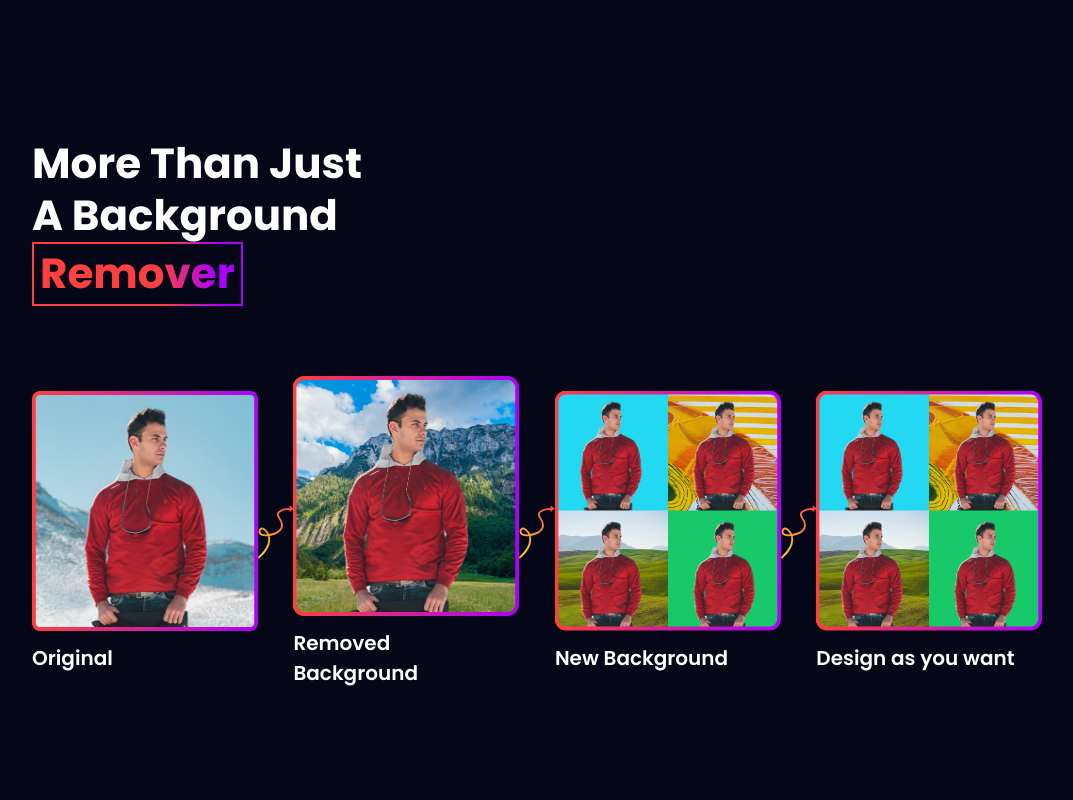
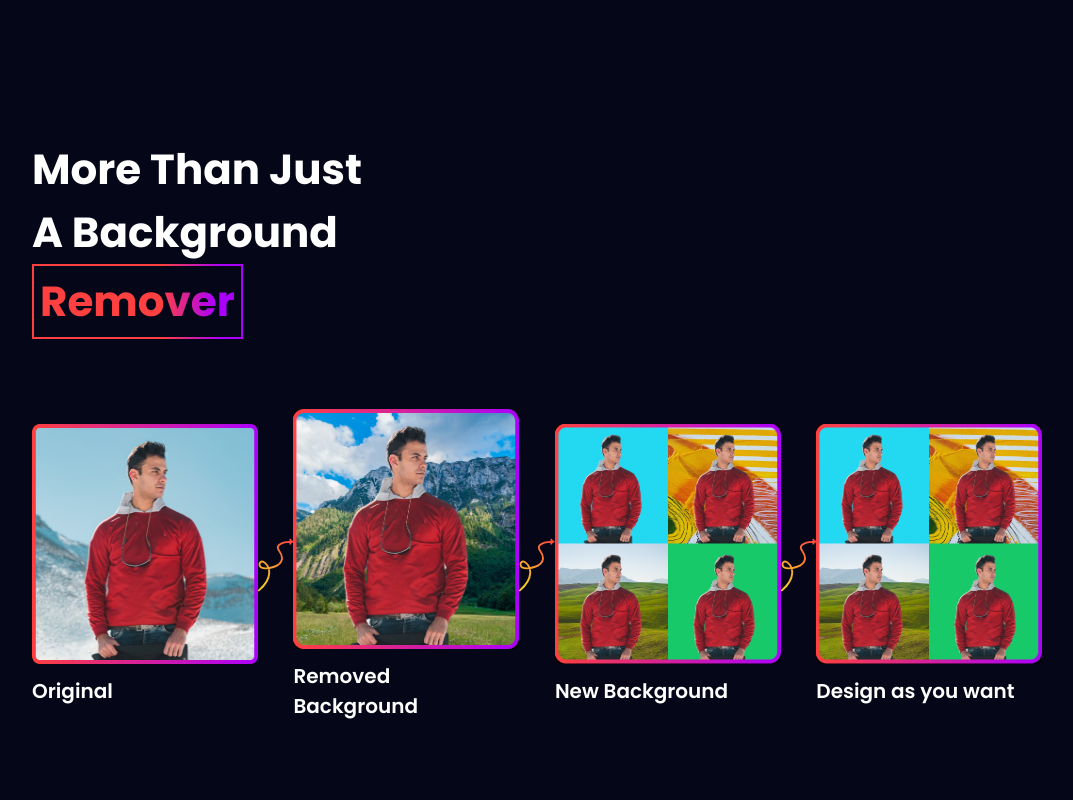
Before and after one commit to arishem51/background-remover, a React (Create React App) app: page / in a window 1280 px wide. Shown: the part 1620-2420 px from the top of the page, without its empty margins (103-1176 px from the left). Built offline with nearby package versions, Linux system fonts and the light colour scheme.

Commit message:
feat: Heading

```diff
--- a/src/App.tsx
+++ b/src/App.tsx
@@ -25,6 +25,8 @@ function App() {
       <Features />
       <BackgroundSpace size={170} />
       <Example />
+      <BackgroundSpace size={170} />
+      <BackgroundSpace size={170} />
     </Wrapper>
   );
 }
--- a/src/components/EachSteps.tsx
+++ b/src/components/EachSteps.tsx
@@ -3,6 +3,7 @@ import styled from "styled-components";
 import { Card1, Card2, Card3 } from "../assets";
 import { COLORS } from "../constant/Colors";
 import Card from "./Card";
+import DefaultHeading from "./Heading";
 import LinearHeading from "./LinearHeading";
 import { BackgroundSpace } from "./Space";
 
@@ -11,11 +12,8 @@ const Wrapper = styled.section`
   flex-direction: column;
 `;
 
-const Heading = styled.h1`
-  font-weight: 800;
-  font-size: 42px;
+const Heading = styled(DefaultHeading)`
   text-align: center;
-  color: ${COLORS.white};
 `;
 
 const Title = styled.p`
--- a/src/components/Example.tsx
+++ b/src/components/Example.tsx
@@ -1,6 +1,7 @@
 import React from "react";
 import styled from "styled-components";
 import { COLORS } from "../constant/Colors";
+import Heading from "./Heading";
 import LinearGradientButton from "./LinearGradientButton";
 import LinearHeading from "./LinearHeading";
 
@@ -29,12 +30,6 @@ const TextContent = styled.div`
   align-items: flex-start;
   gap: 20px;
   width: 45%;
-`;
-
-const Heading = styled.h1`
-  font-weight: 800;
-  font-size: 42px;
-  color: ${COLORS.white};
 `;
 
 const Title = styled.p`
--- a/src/components/Features.tsx
+++ b/src/components/Features.tsx
@@ -2,6 +2,7 @@ import React from "react";
 import styled from "styled-components";
 import { Union } from "../assets";
 import { COLORS } from "../constant/Colors";
+import DefaultHeading from "./Heading";
 import LinearHeading from "./LinearHeading";
 
 const Section = styled.section`
@@ -10,11 +11,7 @@ const Section = styled.section`
   flex-direction: column;
 `;
 
-const Heading = styled.h1`
-  font-weight: 800;
-  font-size: 42px;
-  line-height: 52px;
-  color: ${COLORS.white};
+const Heading = styled(DefaultHeading)`
   width: 35%;
 `;
 
--- /dev/null
+++ b/src/components/Heading.tsx
@@ -0,0 +1,17 @@
+import { HTMLAttributes, PropsWithChildren } from "react";
+import styled from "styled-components";
+import { COLORS } from "../constant/Colors";
+
+type Props = HTMLAttributes<HTMLHeadingElement> & PropsWithChildren;
+
+const H1 = styled.h1`
+  font-weight: 800;
+  font-size: 42px;
+  color: ${COLORS.white};
+`;
+
+const Heading = (props: Props) => {
+  return <H1 {...props} />;
+};
+
+export default Heading;
--- a/src/components/RemoveTheBackground.tsx
+++ b/src/components/RemoveTheBackground.tsx
@@ -2,6 +2,7 @@ import React from "react";
 import styled from "styled-components";
 import { Upload } from "../assets";
 import { COLORS } from "../constant/Colors";
+import Heading from "./Heading";
 import LinearGradientButton from "./LinearGradientButton";
 import LinearHeading from "./LinearHeading";
 import { BackgroundSpace } from "./Space";
@@ -53,10 +54,8 @@ const TextContent = styled.div`
   flex-direction: column;
 `;
 
-const Heading = styled.h1`
-  font-weight: 800;
+const LargeHeading = styled(Heading)`
   font-size: 66px;
-  color: ${COLORS.white};
 `;
 
 const Title = styled.p`
@@ -81,10 +80,10 @@ const RemoveTheBackground = () => {
         <RightImg src={require("../assets/Right-background-remove.png")} />
       </Figure>
       <TextContent>
-        <Heading>
+        <LargeHeading>
           Remove the background from images for{" "}
           <LinearHeading>free.</LinearHeading>
-        </Heading>
+        </LargeHeading>
         <BackgroundSpace size={20} />
         <Title>
           Remove background from images of humans, animals or objects and
```
Also changed, not shown: src/components/Plugins.tsx (added, +9 -0 lines).
